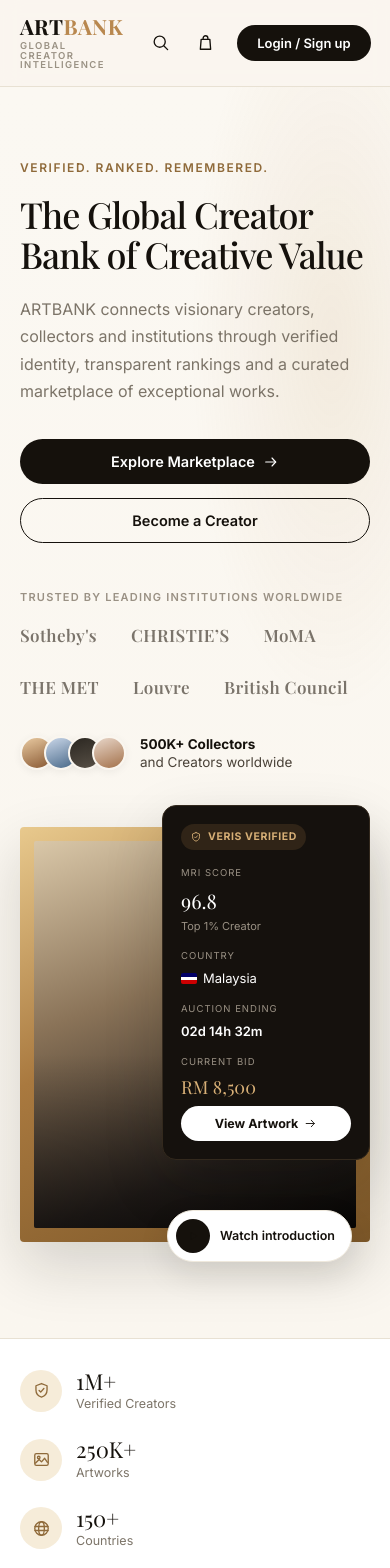
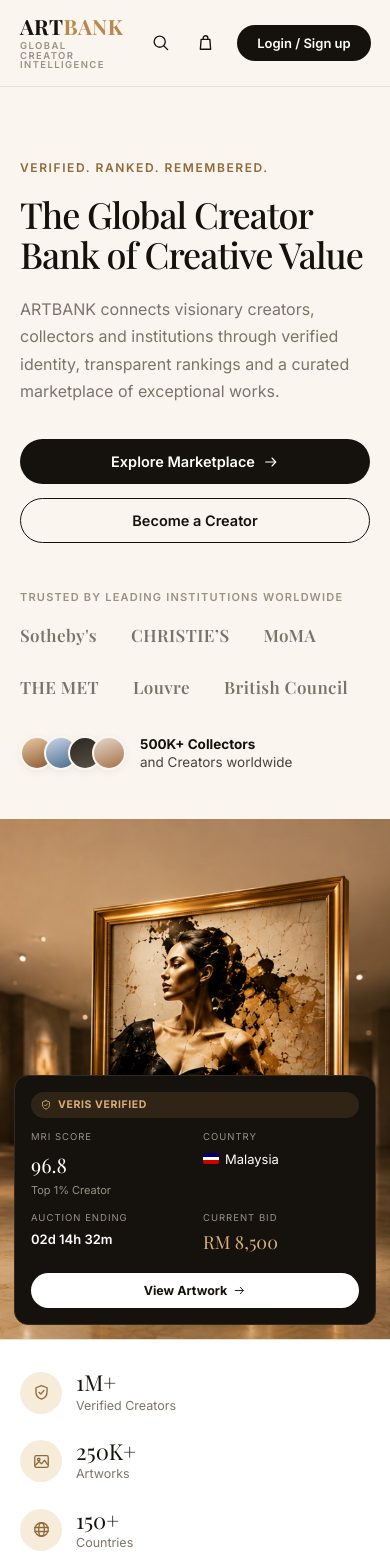
Before and after one commit to Leroy-laboe/ARTBANK, a React (Vite) app: page / in a window 390 px wide. Shown: the top 1568 px of the page. Built offline with nearby package versions, Linux system fonts and the light colour scheme.

Commit message:
Add hero background photo and align overlay panel to it
Replaces the placeholder gradient frame with the actual gallery photo,
with the VERIS panel and watch-intro pill positioned proportionally to
the artwork across breakpoints.

```diff
--- a/src/components/home/Hero.module.css
+++ b/src/components/home/Hero.module.css
@@ -1,17 +1,18 @@
 .hero {
   position: relative;
   padding: 72px 0 96px;
-  background:
-    radial-gradient(ellipse 60% 50% at 85% 20%, rgba(185, 136, 79, 0.12), transparent 60%),
-    linear-gradient(180deg, #fbf8f2 0%, var(--bg) 100%);
+  min-height: 760px;
+  background: var(--bg);
   overflow: hidden;
 }
 
-.grid {
-  display: grid;
-  grid-template-columns: minmax(0, 1fr) minmax(0, 0.86fr);
-  gap: 56px;
-  align-items: center;
+.inner {
+  position: relative;
+  z-index: 1;
+}
+
+.textCol {
+  max-width: 600px;
 }
 
 .eyebrow {
@@ -98,38 +99,43 @@
   font-weight: 700;
 }
 
-/* --- Visual column --- */
-.visual {
-  position: relative;
+/*
+ * The photo is composed 2:1 with the framed artwork at ~53-80% of its width and clean
+ * wall from 80% out, so the overlays sit in that empty band and the block can run
+ * full-bleed. Anchoring the image's right edge keeps those percentages stable when a
+ * narrow viewport crops horizontally.
+ */
+.pictureBlock {
+  position: absolute;
+  inset: 0;
+  z-index: 0;
 }
 
-.frame {
-  position: relative;
-  border-radius: 4px;
-  padding: 14px;
-  background: linear-gradient(155deg, #e8c98d, #a9793f 45%, #7a5628 100%);
-  box-shadow: var(--shadow-lg);
+.bgImage {
+  width: 100%;
+  height: 100%;
+  object-fit: cover;
+  object-position: 100% center;
 }
 
-.frameInner {
-  position: relative;
-  aspect-ratio: 3 / 3.6;
-  border-radius: 2px;
-  overflow: hidden;
-  background: #14110d;
-}
-
-.frameInner::after {
-  content: '';
+.bgScrim {
   position: absolute;
   inset: 0;
-  background: linear-gradient(180deg, rgba(0, 0, 0, 0) 55%, rgba(0, 0, 0, 0.45) 100%);
+  background: linear-gradient(
+    90deg,
+    rgba(250, 246, 239, 0.97) 0%,
+    rgba(250, 246, 239, 0.88) 24%,
+    rgba(250, 246, 239, 0.5) 40%,
+    rgba(250, 246, 239, 0.08) 54%,
+    rgba(250, 246, 239, 0) 64%
+  );
 }
 
 .badgeCard {
   position: absolute;
-  top: -22px;
-  right: -34px;
+  z-index: 2;
+  top: 13%;
+  right: 4%;
   width: 208px;
   background: var(--dark);
   color: var(--cream-text);
@@ -216,8 +222,9 @@
 
 .watchIntro {
   position: absolute;
-  bottom: -20px;
-  right: 18px;
+  z-index: 2;
+  bottom: 12%;
+  right: 5.5%;
   display: flex;
   align-items: center;
   gap: 10px;
@@ -248,15 +255,64 @@
   white-space: nowrap;
 }
 
+/* Below ~1360 the photo crops horizontally enough to pull the frame toward the copy — widen the scrim. */
+@media (max-width: 1360px) {
+  .bgScrim {
+    background: linear-gradient(
+      90deg,
+      rgba(250, 246, 239, 0.98) 0%,
+      rgba(250, 246, 239, 0.94) 32%,
+      rgba(250, 246, 239, 0.72) 48%,
+      rgba(250, 246, 239, 0.25) 62%,
+      rgba(250, 246, 239, 0) 76%
+    );
+  }
+}
+
+/* --- Stacked layout: photo drops out of the text's flow and becomes a normal block below it --- */
 @media (max-width: 1100px) {
-  .grid {
-    grid-template-columns: 1fr;
+  .hero {
+    min-height: 0;
+    padding-bottom: 0;
+    display: flex;
+    flex-direction: column;
   }
-  .visual {
-    max-width: 460px;
+
+  .inner {
+    order: 1;
+    padding-bottom: 48px;
   }
+
+  .textCol {
+    max-width: none;
+  }
+
+  .pictureBlock {
+    order: 2;
+    position: relative;
+    inset: auto;
+    width: 100vw;
+    margin-left: calc(50% - 50vw);
+    aspect-ratio: 5 / 4;
+  }
+
+  /* No copy sits over the photo here, so centre the crop on the artwork rather than its right edge. */
+  .bgImage {
+    object-position: 66% center;
+  }
+
+  .bgScrim {
+    display: none;
+  }
+
   .badgeCard {
-    right: 0;
+    top: 24px;
+    right: 24px;
+  }
+
+  .watchIntro {
+    bottom: 24px;
+    right: 24px;
   }
 }
 
@@ -267,4 +323,40 @@
   .ctaRow {
     flex-direction: column;
   }
+  .pictureBlock {
+    aspect-ratio: 3 / 4;
+  }
+
+  /* The narrower crop needs a further-right origin to keep the artwork centred. */
+  .bgImage {
+    object-position: 77% center;
+  }
+
+  /* A 208px column would swallow a phone screen, so the card reflows into a wide two-column strip. */
+  .badgeCard {
+    top: auto;
+    bottom: 14px;
+    left: 14px;
+    right: 14px;
+    width: auto;
+    padding: 16px;
+    display: grid;
+    grid-template-columns: 1fr 1fr;
+    gap: 12px 16px;
+  }
+
+  .verisRow,
+  .badgeBtn {
+    grid-column: 1 / -1;
+    margin-bottom: 0;
+  }
+
+  .badgeField {
+    margin-bottom: 0;
+  }
+
+  /* The reflowed card already carries the CTA; an icon-only pill here just reads as a stray dot. */
+  .watchIntro {
+    display: none;
+  }
 }
--- a/src/components/home/Hero.tsx
+++ b/src/components/home/Hero.tsx
@@ -1,14 +1,14 @@
 import { Icon } from '../ui/Icon';
 import { Button } from '../ui/Button';
-import { featuredArtwork } from '../../data/mockArtworks';
 import { trustedBy, testimonialAvatars } from '../../data/homeContent';
+import heroBackground from '../../assets/images/hero_background.jpeg';
 import styles from './Hero.module.css';
 
 export function Hero() {
   return (
     <section className={styles.hero}>
-      <div className={`container ${styles.grid}`}>
-        <div>
+      <div className={`container ${styles.inner}`}>
+        <div className={styles.textCol}>
           <p className={`eyebrow ${styles.eyebrow}`}>Verified. Ranked. Remembered.</p>
           <h1 className={styles.title}>The Global Creator Bank of Creative Value</h1>
           <p className={styles.lede}>
@@ -45,11 +45,11 @@
             </p>
           </div>
         </div>
+      </div>
 
-        <div className={styles.visual}>
-          <div className={styles.frame}>
-            <div className={styles.frameInner} style={{ background: featuredArtwork.gradient }} />
-          </div>
+      <div className={styles.pictureBlock}>
+        <img src={heroBackground} alt="" className={styles.bgImage} />
+        <div className={styles.bgScrim} />
 
         <div className={styles.badgeCard}>
           <span className={styles.verisRow}>
@@ -98,7 +98,6 @@
           <span>Watch introduction</span>
         </div>
       </div>
-      </div>
     </section>
   );
 }
--- a/src/data/mockArtworks.ts
+++ b/src/data/mockArtworks.ts
@@ -1,15 +1,4 @@
 import type { Artwork } from '../types/artwork';
-
-export const featuredArtwork: Artwork = {
-  id: 'featured-1',
-  title: 'Fragments of Memory',
-  artist: 'Amara Voss',
-  price: 8500,
-  currency: 'RM',
-  likes: 412,
-  verified: true,
-  gradient: 'linear-gradient(160deg, #d9c7a8 0%, #8a7358 38%, #2b2420 78%, #0d0b09 100%)',
-};
 
 export const marketplaceArtworks: Artwork[] = [
   {
```
Also changed, not shown: src/assets/images/hero_background.jpeg (added). Lines whose indentation alone changed are shown as unchanged.
